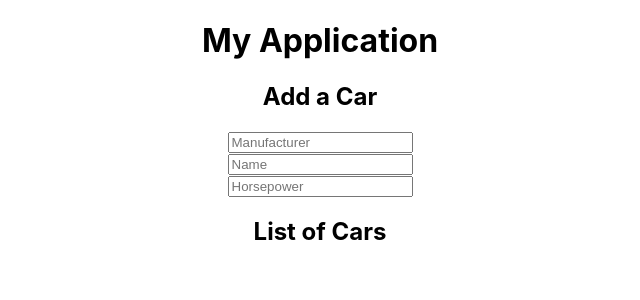
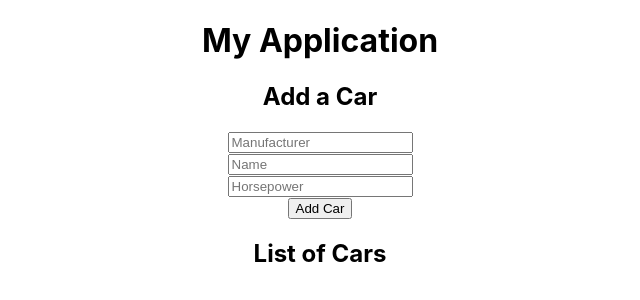
Before and after one commit to nmate44/reactassignment, a React (Create React App) app: page / in a window 1280 px wide. Shown: the top 300 px of the page, without its empty margins (320-960 px from the left). Built offline with nearby package versions, Linux system fonts and the light colour scheme.

Commit message:
CarForm logikája, connect és dispatch kész

```diff
--- a/src/CarForm.js
+++ b/src/CarForm.js
@@ -1,18 +1,40 @@
 import React, { Component } from "react";
+import { connect } from 'react-redux';
 
 class CarForm extends Component {
+
+    handleSubmit = (event) => {
+        event.preventDefault();
+        const manufacturer = this.getManufacturer.value;
+        const name = this.getName.value;
+        const horsepower = this.getHorsepower.value;
+
+        const data = {
+            id: new Date(),
+            manufacturer,
+            name,
+            horsepower
+        }
+        console.log(data);
+        this.props.dispatch({type:'ADD_CAR', data});
+        this.getManufacturer.value = '';
+        this.getName.value = '';
+        this.getHorsepower.value = '';
+    }
+
     render() {
         return (
             <div>
                 <h2>Add a Car</h2>
-                <form>
-                    <input required type="text" placeholder="Manufacturer"/><br />
-                    <input required type="text" placeholder="Name"/><br />
-                    <input required type="number" placeholder="Horsepower"/>
+                <form onSubmit={this.handleSubmit}>
+                    <input required type="text" ref={(input) => this.getManufacturer = input} placeholder="Manufacturer"/><br />
+                    <input required type="text" ref={(input) => this.getName = input} placeholder="Name"/><br />
+                    <input required type="number" ref={(input) => this.getHorsepower = input} placeholder="Horsepower"/><br />
+                    <button>Add Car</button>
                 </form>
             </div>
         );
     }
 }
 
-export default CarForm;
+export default connect()(CarForm);
```
